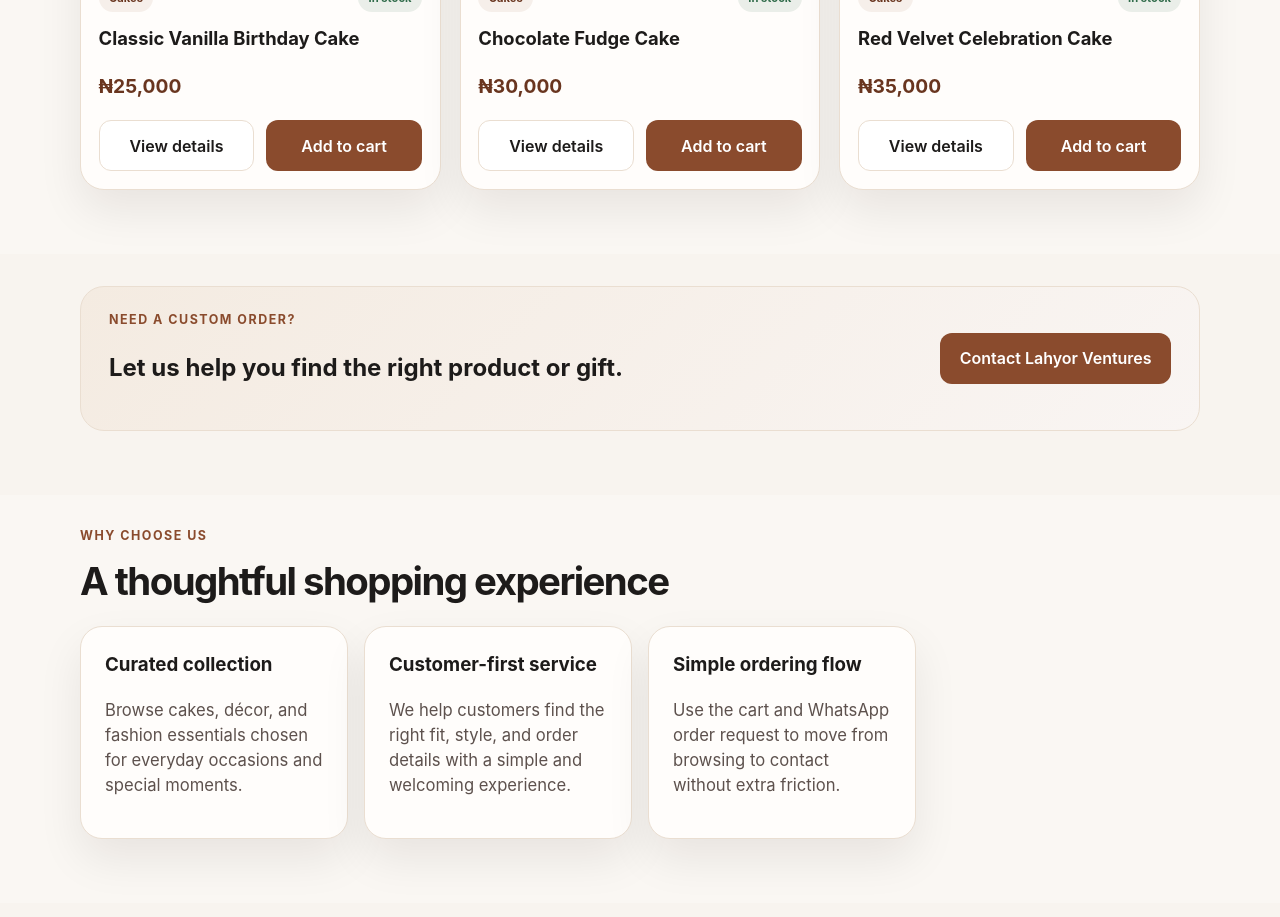
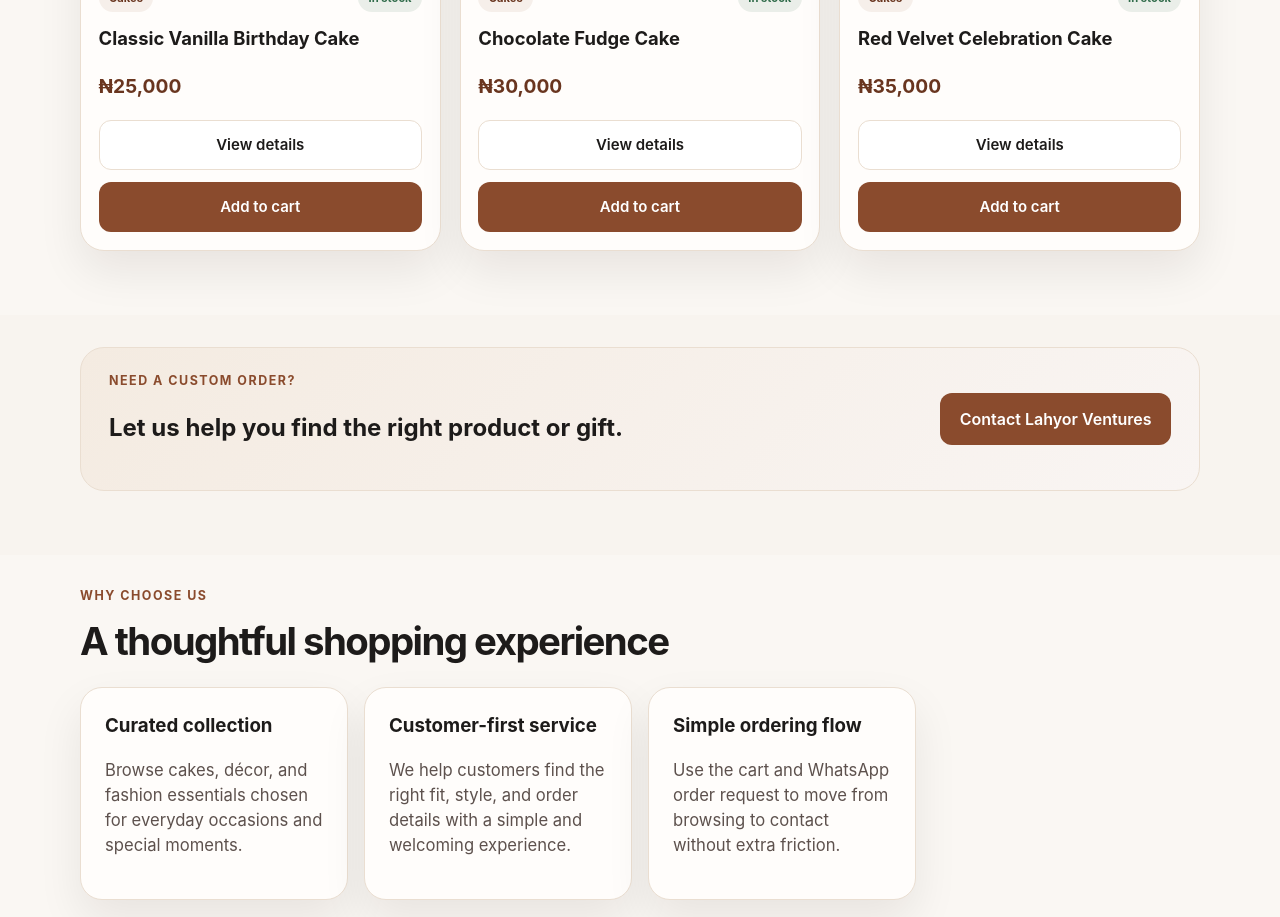
Before and after one commit to Funmight44/Lahyor-vibe, a React (Vite) app: page / in a window 1280 px wide. Shown: the part 1360-2277 px from the top of the page. Built offline with nearby package versions, Linux system fonts and the light colour scheme.

Commit message:
adjusted productcard buttons

```diff
--- a/src/index.css
+++ b/src/index.css
@@ -430,7 +430,12 @@ button:disabled {
   color: var(--primary-dark);
 }
 
-.product-actions,
+.product-actions{
+  display: flex;
+  flex-direction: column;
+  gap: 10px;
+}
+
 .cart-controls,
 .detail-meta,
 .summary-row,
@@ -447,6 +452,7 @@ button:disabled {
 
 .product-actions .primary-btn,
 .product-actions .secondary-btn {
+  font-size: 15px;
   flex: 1;
 }
 
```
